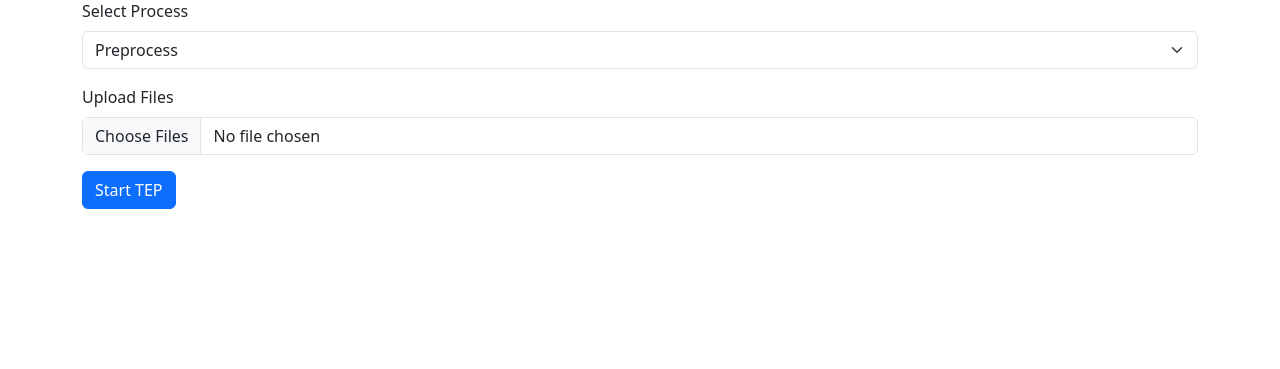
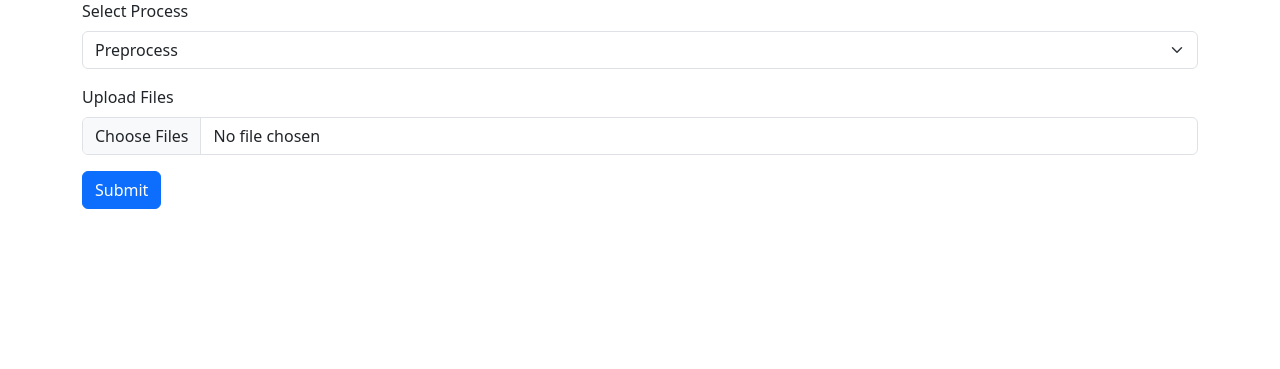
Before and after one commit to manibrh/Autoflow, a Flask app: page / in a window 1280 px wide. Shown: the part 192-561 px from the top of the page. Run offline with Flask 3, Linux system fonts and the light colour scheme; some libraries are stand-ins or nearby versions.

Commit message:
Update ui.html

```diff
--- a/templates/ui.html
+++ b/templates/ui.html
@@ -37,7 +37,7 @@
           <input type="file" class="form-control" name="files" multiple required>
         </div>
 
-        <button class="btn btn-primary">Start TEP</button>
+        <button class="btn btn-primary">Submit</button>
       </form>
     </div>
 
@@ -72,7 +72,7 @@
           <input type="file" class="form-control" name="files" multiple>
         </div>
 
-        <button class="btn btn-primary">Start Legacy</button>
+        <button class="btn btn-primary">Submit</button>
       </form>
     </div>
 
```
